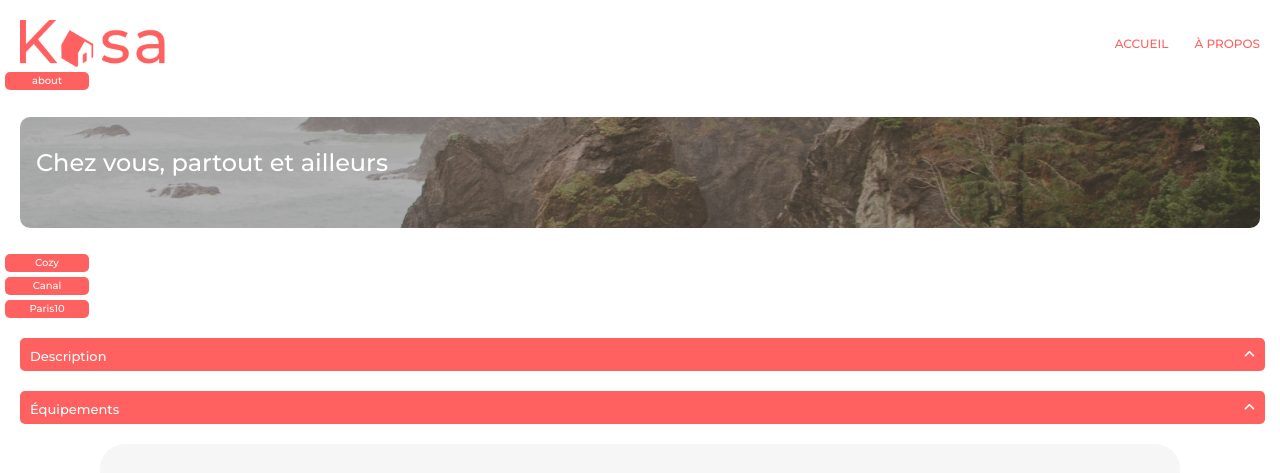
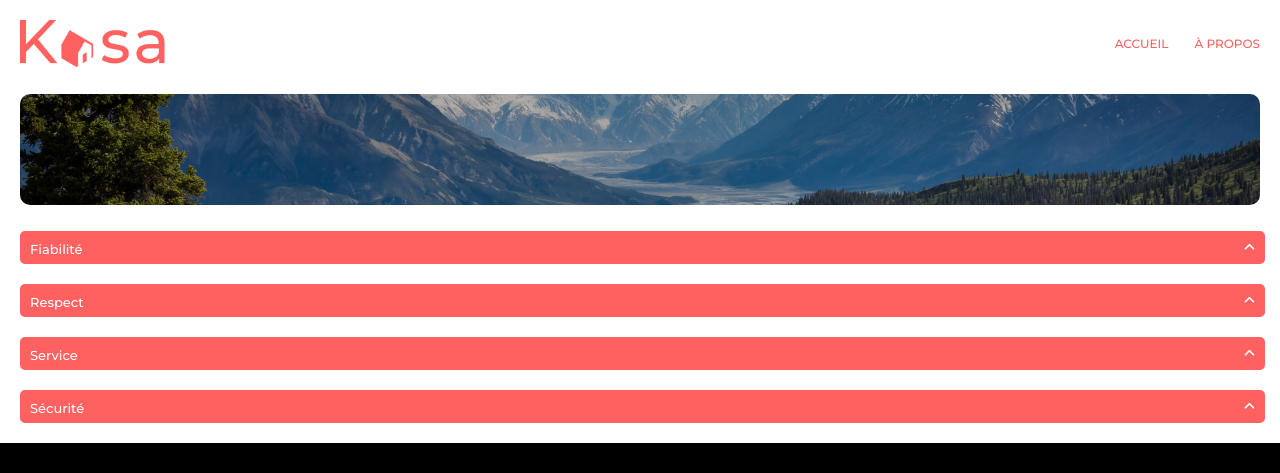
Before and after one commit to Apffou/Kasa, a React (Create React App) app: page /about in a window 1280 px wide. Shown: the top 473 px of the page. Built offline with nearby package versions, Linux system fonts and the light colour scheme.

Commit message:
Modification des pages About et Home, Modification du composant Background pour ajouter / enlever facilement le titre, modification des liens images

```diff
--- a/public/index.html
+++ b/public/index.html
@@ -17,16 +17,6 @@
       manifest.json provides metadata used when your web app is installed on a
       user's mobile device or desktop. See https://developers.google.com/web/fundamentals/web-app-manifest/
     -->
-    <link rel="manifest" href="%PUBLIC_URL%/manifest.json" />
-    <!--
-      Notice the use of %PUBLIC_URL% in the tags above.
-      It will be replaced with the URL of the `public` folder during the build.
-      Only files inside the `public` folder can be referenced from the HTML.
-
-      Unlike "/favicon.ico" or "favicon.ico", "%PUBLIC_URL%/favicon.ico" will
-      work correctly both with client-side routing and a non-root public URL.
-      Learn how to configure a non-root public URL by running `npm run build`.
-    -->
     <script src="https://kit.fontawesome.com/8f6be8aeb3.js" crossorigin="anonymous"></script>
     <title>Kasa</title>
   </head>
--- a/src/App.js
+++ b/src/App.js
@@ -1,33 +1,27 @@
-import logo from './logo.svg';
-import { Routes, Route} from "react-router-dom";
+import { BrowserRouter, Routes, Route } from "react-router-dom";
+
 import './App.scss';
 import Header from './components/Header/Header';
 import Footer from './components/Footer/Footer';
-import Background from './components/Background/Background';
 import Tag from './components/Tag/Tag';
 import Dropdown from './components/Dropdown/Dropdown';
 import Thumb from './components/Thumb/Thumb';
-import data from './logements.json';
+
+import Home from './Pages/Home';
+import About from './Pages/About';
 
 function App() {
   return (
     <>
       <Header />
       <Routes>
-        <Route path="/" element={<Tag nom="HOME"/> } />
-        <Route path="/about" element={<Tag nom="about"/> } />
+        <Route path="/" element={<Home nom="Home" />} />
+        <Route path="/about" element={<About />} />
       </Routes>
-      <Background paysage="../images/paysage-cotier.png" alt='Paysage au bord de mer avec des falaises'></Background>
-      <Tag nom="Cozy"></Tag>
-      <Tag nom="Canal"></Tag>
-      <Tag nom="Paris10"></Tag>
-      <Dropdown title="Description"></Dropdown>
-      <Dropdown title="Équipements"></Dropdown>
-      <section className='cartes'>
-      { data.map((logement) => <Thumb logement={logement} />)}
-      </section>
-      <Footer/>
+      <Footer />
     </>
+    //<Tag nom="Cozy"></Tag>
+    // <Route path="/About" element={<Tag nom="gzsegerg" />} />
   );
 }
 
--- a/src/App.scss
+++ b/src/App.scss
@@ -3,12 +3,12 @@
     src: url(../public/font/Montserrat/Montserrat-Medium.ttf) format(".ttf");
 }
 
-body{
+body {
     font-family: 'Montserrat', sans-serif;
     font-weight: 500;
 }
 
-.cartes{
+.cartes {
     height: auto;
     margin: 20px;
     display: flex;
--- /dev/null
+++ b/src/Pages/About.js
@@ -0,0 +1,19 @@
+import { Routes, Route } from "react-router-dom";
+import '../App.scss';
+import Dropdown from '../components/Dropdown/Dropdown';
+import Background from "../components/Background/Background";
+//import data from './logements.json';
+
+function About() {
+    return (
+        <>
+            <Background fileName="paysage-montagne.png" />
+            <Dropdown title="Fiabilité"></Dropdown>
+            <Dropdown title="Respect"></Dropdown>
+            <Dropdown title="Service"></Dropdown>
+            <Dropdown title="Sécurité"></Dropdown>
+        </>
+    );
+}
+
+export default About;
--- /dev/null
+++ b/src/Pages/Home.js
@@ -0,0 +1,24 @@
+import { Routes, Route } from "react-router-dom";
+import Background from '../components/Background/Background';
+import Thumb from '../components/Thumb/Thumb';
+import data from '../logements.json';
+import Tag from '../components/Tag/Tag';
+import Dropdown from '../components/Dropdown/Dropdown';
+//import data from '../logements.json';
+
+function Home() {
+    return (
+        //<>
+        // <Route path="/About" element={<Tag nom="about" />} />
+        //</>
+
+        <div>
+            <Background fileName="paysage-cotier.png" alt='Paysage au bord de mer avec des falaises' h1="Chez vous, partout et ailleurs"></Background>
+            <section className='cartes'>
+                {data.map((logement) => <Thumb logement={logement} />)}
+            </section>
+        </div>
+    );
+}
+
+export default Home;
--- a/src/components/Background/Background.js
+++ b/src/components/Background/Background.js
@@ -1,13 +1,13 @@
 import './Background.scss';
-function Background(path){
+function Background(params) {
+        const urlImg = "../../images/" + params.fileName;
+        return (
 
-return (
-
-        <div className='background'>
-                <img src={path.paysage} />
-                <h1>Chez vous, partout et ailleurs</h1>
-        </div>
-)
+                <div className='background'>
+                        <img src={urlImg} />
+                        <h1> {params.h1}</h1>
+                </div>
+        )
 
 }
 
--- a/src/components/Dropdown/Dropdown.scss
+++ b/src/components/Dropdown/Dropdown.scss
@@ -1,9 +1,15 @@
-.dropdown-content{
+.dropdown-content {
     margin: 20px 15px 20px 20px;
 
+    @media screen and (min-width:1440px) {
+        margin: 38px 200px 38px 200px;
+        display: flex;
+        flex-direction: column;
+        justify-content: center;
+    }
 }
 
-.dropdown{
+.dropdown {
     background-color: #FF6060;
     height: 13px;
     color: #FFF;
@@ -13,4 +19,6 @@
     display: flex;
     flex-direction: row;
     justify-content: space-between;
+
+
 }
--- a/src/components/Header/Header.js
+++ b/src/components/Header/Header.js
@@ -1,6 +1,6 @@
 import './Header.scss';
 import ImageLogo from '../../componentsBase/ImageLogo/ImageLogo';
-function Header(){
+function Header() {
 
     return (
         <header>
--- a/src/index.js
+++ b/src/index.js
@@ -7,8 +7,9 @@ import { BrowserRouter } from 'react-router-dom';
 
 const root = ReactDOM.createRoot(document.getElementById('root'));
 root.render(
-<React.StrictMode>
+  <React.StrictMode>
     <BrowserRouter>
+
       <App />
     </BrowserRouter>
   </React.StrictMode>
```
Also changed, not shown: public/images/paysage-montagne.png (added), src/Pages/404.js (added), src/logo.svg (deleted). Lines whose indentation alone changed are shown as unchanged.
